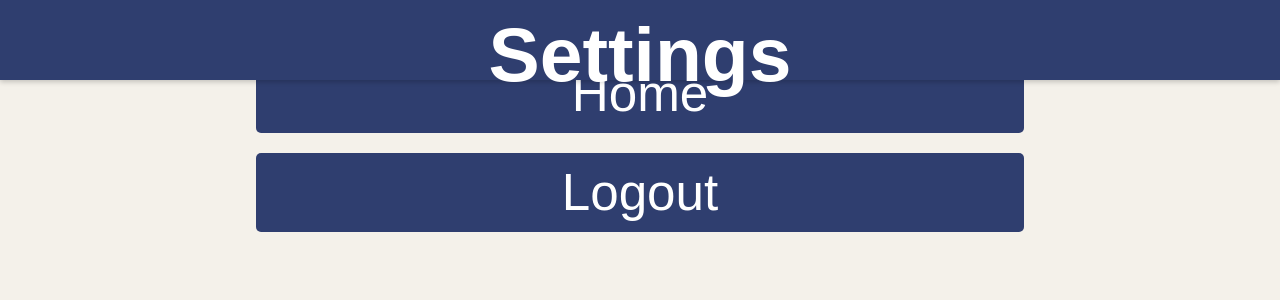
After one commit to JordanBarhoumeh/ChurchApplication, a Flask app: template templates/settings.html in a window 1280 px wide. The commit adds this page. Shown: the top 300 px of the page. Run offline with Flask 3, Linux system fonts and the light colour scheme; the template is opened without the code that fills it, so the values that code supplies are empty.

Commit message:
settings page and button

```diff
--- a/app.py
+++ b/app.py
@@ -105,6 +105,12 @@ def service_books(church_id):
     church = Church.query.get_or_404(church_id)
     return render_template('service_books.html', church=church)
 
+@app.route('/settings/<int:church_id>')
+def settings(church_id):
+    church = Church.query.get_or_404(church_id)
+    return render_template('settings.html', church=church)
+
+
 @app.route('/')
 def home():
     return render_template('welcome.html')
--- a/templates/church_main.html
+++ b/templates/church_main.html
@@ -45,6 +45,8 @@
         class="move-button"
         >Service Books</a
       >
+      <a href="{{ url_for('settings', church_id=church.id) }}" class="move-button">Settings</a> <!-- New Settings Button -->
+
       <a href="{{ url_for('logout') }}" class="move-button">Logout</a>
     </nav>
 
--- /dev/null
+++ b/templates/settings.html
@@ -0,0 +1,25 @@
+<!DOCTYPE html>
+<html lang="en">
+<head>
+    <meta charset="UTF-8" />
+    <meta name="viewport" content="width=device-width, initial-scale=1, maximum-scale=1, user-scalable=no">
+    <title>Settings</title>
+    <link rel="stylesheet" href="{{ url_for('static', filename='style.css') }}" />
+</head>
+<body>
+    <div class="header">
+        <h1>Settings</h1>
+    </div>
+
+    <div class="content-container">
+        <div class="content">
+            <p>Configure your user and admin settings from here.</p>
+        </div>
+
+        <a href="{{ url_for('church_main', church_id=church.id) }}" class="move-button">Home</a>
+        <a href="{{ url_for('logout') }}" class="move-button">Logout</a>
+    </div>
+
+    <script src="{{ url_for('static', filename='script.js') }}"></script>
+</body>
+</html>
```
